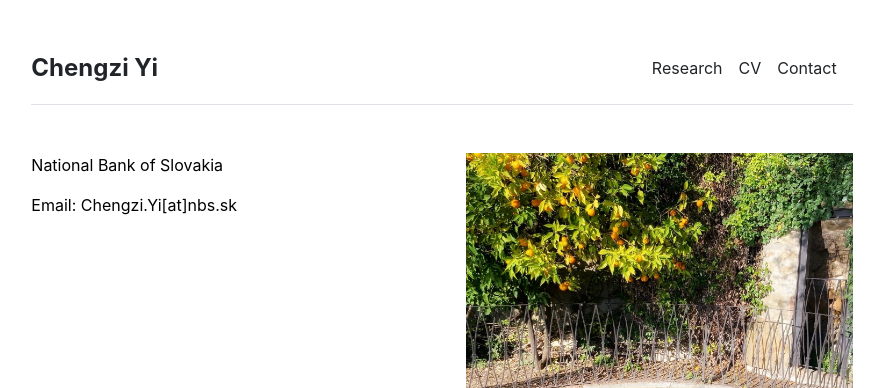
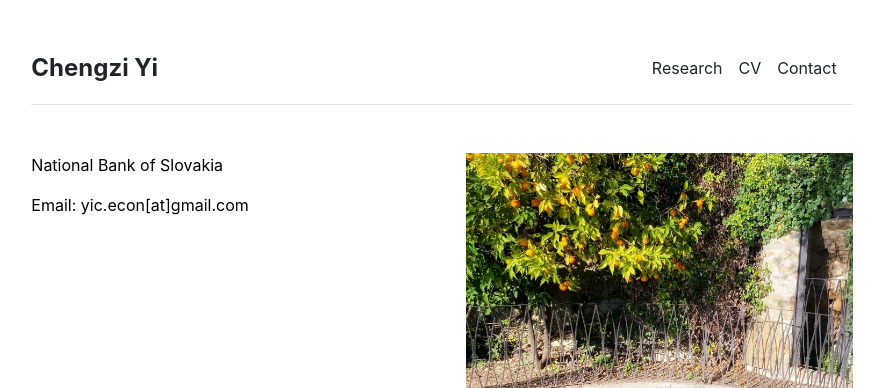
Before and after one commit to chengzi-yi/chengzi-yi.github.io, a Jekyll site: the page built from contact.md, in a window 1280 px wide. Shown: the top 388 px of the page, without its empty margins (198-1082 px from the left). Built offline with Jekyll 4.4.1, drawn with Linux system fonts in a browser that asks for light colours.

Commit message:
docs: update public contact email

```diff
--- a/_data/settings.yml
+++ b/_data/settings.yml
@@ -6,8 +6,8 @@ menu:
 
 social:
 - {icon: 'github', style: 'fab', link: 'https://github.com/chengzi-yi'}
-- {icon: 'envelope', style: 'fas', link: 'mailto:Chengzi.Yi@nbs.sk'}
+- {icon: 'envelope', style: 'fas', link: 'mailto:yic.econ@gmail.com'}
 
 
 contacts:
-- {institution: 'National Bank of Slovakia', email: 'Chengzi.Yi[at]nbs.sk', image: 'assets/img/contact.jpg'}
+- {institution: 'National Bank of Slovakia', email: 'yic.econ[at]gmail.com', image: 'assets/img/contact.jpg'}
```
